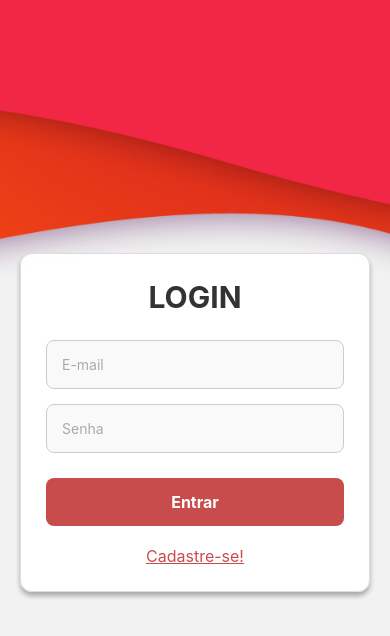
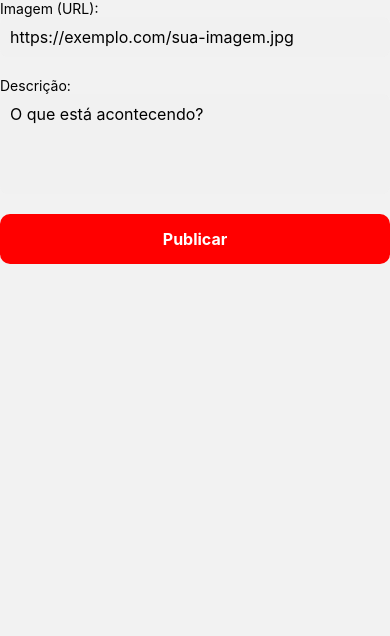
Before and after one commit to victorkoba/SeNNect, a React Native app: screen /CriarPost in a window 390 px wide. Shown: the top 636 px of the page. Built offline with nearby package versions, Linux system fonts and the light colour scheme.

Commit message:
commit alteracao pagina inicial, adicionar post

```diff
--- a/Routes/routes.js
+++ b/Routes/routes.js
@@ -8,6 +8,7 @@ import Perfil from "../src/screens/Perfil";
 import Login from "../src/screens/Login";
 import Mensagens from "../src/screens/Mensagens";
 import Cadastro from "../src/screens/Cadastro"
+import CriarPost from "../src/screens/PaginaPrincipal/CriarPost";
 
 const Tab = createBottomTabNavigator();
 function BottomTabs() {
@@ -28,14 +29,14 @@ function BottomTabs() {
           options={{tabBarIcon:({color,size})=> {return <Feather name= 'home' color={color} size={size}/>}}}
         />
         <Tab.Screen
+            name="Mensagens"
+            component={Mensagens}
+            options={{tabBarIcon:({color,size})=> {return <Feather name= 'message-square' color={color} size={size}/>}}}
+        />
+        <Tab.Screen
           name="Perfil"
           component={Perfil}
           options={{tabBarIcon:({color,size})=> {return <Feather name= 'user' color={color} size={size}/>}}}
-        />
-        <Tab.Screen
-          name="Mensagens"
-          component={Mensagens}
-          options={{tabBarIcon:({color,size})=> {return <Feather name= 'message-square' color={color} size={size}/>}}}
         />
 
       </Tab.Navigator>
@@ -49,6 +50,7 @@ export default function NativeStack() {
     <Stack.Screen name="Login" component={Login} />
     <Stack.Screen name="Cadastro" component={Cadastro} />
     <Stack.Screen name="PaginaInicial" component={BottomTabs} />
+    <Stack.Screen name="CriarPost" component={CriarPost} />
   </Stack.Navigator>
   );
 }
--- /dev/null
+++ b/src/screens/PaginaPrincipal/CriarPost.js
@@ -0,0 +1,49 @@
+import React, { useState } from 'react';
+import { View, TextInput, Text, TouchableOpacity, Alert } from 'react-native';
+import { Container, Input, ImageInput, SubmitButton, SubmitText } from './stylesCriarPost';
+import { useNavigation } from '@react-navigation/native';
+
+function CriarPost() {
+  const [descricao, setDescricao] = useState('');
+  const [imageUrl, setImageUrl] = useState('');
+  const navigation = useNavigation();
+
+  const handleSubmit = () => {
+    if (!descricao || !imageUrl) {
+      Alert.alert('Erro', 'Preencha todos os campos!');
+      return;
+    }
+
+    // Aqui você pode enviar os dados para o Firebase
+    console.log('Post enviado:', { descricao, imageUrl });
+
+    // Após enviar, pode voltar pra página inicial
+    navigation.goBack();
+  };
+
+  return (
+    <Container>
+      <Text>Imagem (URL):</Text>
+      <ImageInput
+        placeholder="https://exemplo.com/sua-imagem.jpg"
+        value={imageUrl}
+        onChangeText={setImageUrl}
+      />
+
+      <Text>Descrição:</Text>
+      <Input
+        placeholder="O que está acontecendo?"
+        multiline
+        numberOfLines={4}
+        value={descricao}
+        onChangeText={setDescricao}
+      />
+
+      <SubmitButton onPress={handleSubmit}>
+        <SubmitText>Publicar</SubmitText>
+      </SubmitButton>
+    </Container>
+  );
+}
+
+export default CriarPost;
--- a/src/screens/PaginaPrincipal/Index.js
+++ b/src/screens/PaginaPrincipal/Index.js
@@ -1,15 +1,48 @@
-import React from 'react';
-import { View, Text, Image } from 'react-native';
-import { Container, ButtonPost } from './styles';
+import React, { useState } from 'react';
+import { View, Text, Image, FlatList, TouchableOpacity } from 'react-native';
+import { Container, ButtonPost, PostImage, PostContainer, LikeButton, LikeText } from './styles';
 import Feather from 'react-native-vector-icons/Feather';
 import { useNavigation } from '@react-navigation/native';
 
 function PaginaInicial(){
   const navigation = useNavigation();
 
+  // Simulando posts
+  const [posts, setPosts] = useState([
+    { id: '1', image: 'https://placekitten.com/400/300', liked: false },
+    { id: '2', image: 'https://placekitten.com/401/300', liked: false },
+  ]);
+
+  const toggleLike = (id) => {
+    setPosts(posts.map(post =>
+      post.id === id ? { ...post, liked: !post.liked } : post
+    ));
+  };
+
+  const renderItem = ({ item }) => (
+    <PostContainer>
+      <PostImage source={{ uri: item.image }} />
+      <LikeButton onPress={() => toggleLike(item.id)}>
+        <Feather
+          name={item.liked ? 'heart' : 'heart'}
+          color={item.liked ? '#e60000' : '#aaa'}
+          size={24}
+        />
+        <LikeText>{item.liked ? 'Curtido' : 'Curtir'}</LikeText>
+      </LikeButton>
+    </PostContainer>
+  );
+
   return(
     <Container>
-      <ButtonPost>
+      <FlatList
+        data={posts}
+        keyExtractor={item => item.id}
+        renderItem={renderItem}
+        showsVerticalScrollIndicator={false}
+      />
+
+      <ButtonPost onPress={() => navigation.navigate('CriarPost')}>
         <Feather name="edit-2" color="#fff" size={25} />
       </ButtonPost>
     </Container>
--- a/src/screens/PaginaPrincipal/styles.js
+++ b/src/screens/PaginaPrincipal/styles.js
@@ -1,19 +1,43 @@
 import styled from "styled-components/native";
 
 export const Container = styled.SafeAreaView`
-    background:#ffffff;
-    flex:1;
+  background: #ffffff;
+  flex: 1;
 `;
 
 export const ButtonPost = styled.TouchableOpacity`
-    position:absolute;
-    bottom:5%;
-    right:6%;
-    width:60px;
-    height:60px;
-    background:#ff0000;
-    border-radius:30px;
-    justify-content:center;
-    align-items:center;
-    z-index:999;
+  position: absolute;
+  bottom: 5%;
+  right: 6%;
+  width: 60px;
+  height: 60px;
+  background: #ff0000;
+  border-radius: 30px;
+  justify-content: center;
+  align-items: center;
+  z-index: 999;
 `;
+
+export const PostContainer = styled.View`
+  margin: 15px;
+  background: #f1f1f1;
+  border-radius: 10px;
+  overflow: hidden;
+`;
+
+export const PostImage = styled.Image`
+  width: 100%;
+  height: 300px;
+`;
+
+export const LikeButton = styled.TouchableOpacity`
+  flex-direction: row;
+  align-items: center;
+  padding: 10px;
+`;
+
+export const LikeText = styled.Text`
+  margin-left: 8px;
+  font-size: 16px;
+  color: #333;
+`;
--- /dev/null
+++ b/src/screens/PaginaPrincipal/stylesCriarPost.js
@@ -0,0 +1,32 @@
+import styled from "styled-components/native";
+
+export const Container = styled.SafeAreaView``;
+
+export const Input = styled.TextInput`
+  background-color: #f1f1f1;
+  margin-bottom: 20px;
+  padding: 10px;
+  border-radius: 8px;
+  font-size: 16px;
+`;
+
+export const ImageInput = styled.TextInput`
+  background-color: #f1f1f1;
+  margin-bottom: 20px;
+  padding: 10px;
+  border-radius: 8px;
+  font-size: 16px;
+`;
+
+export const SubmitButton = styled.TouchableOpacity`
+  background-color: #ff0000;
+  padding: 15px;
+  border-radius: 10px;
+  align-items: center;
+`;
+
+export const SubmitText = styled.Text`
+  color: #fff;
+  font-size: 16px;
+  font-weight: bold;
+`;
```
